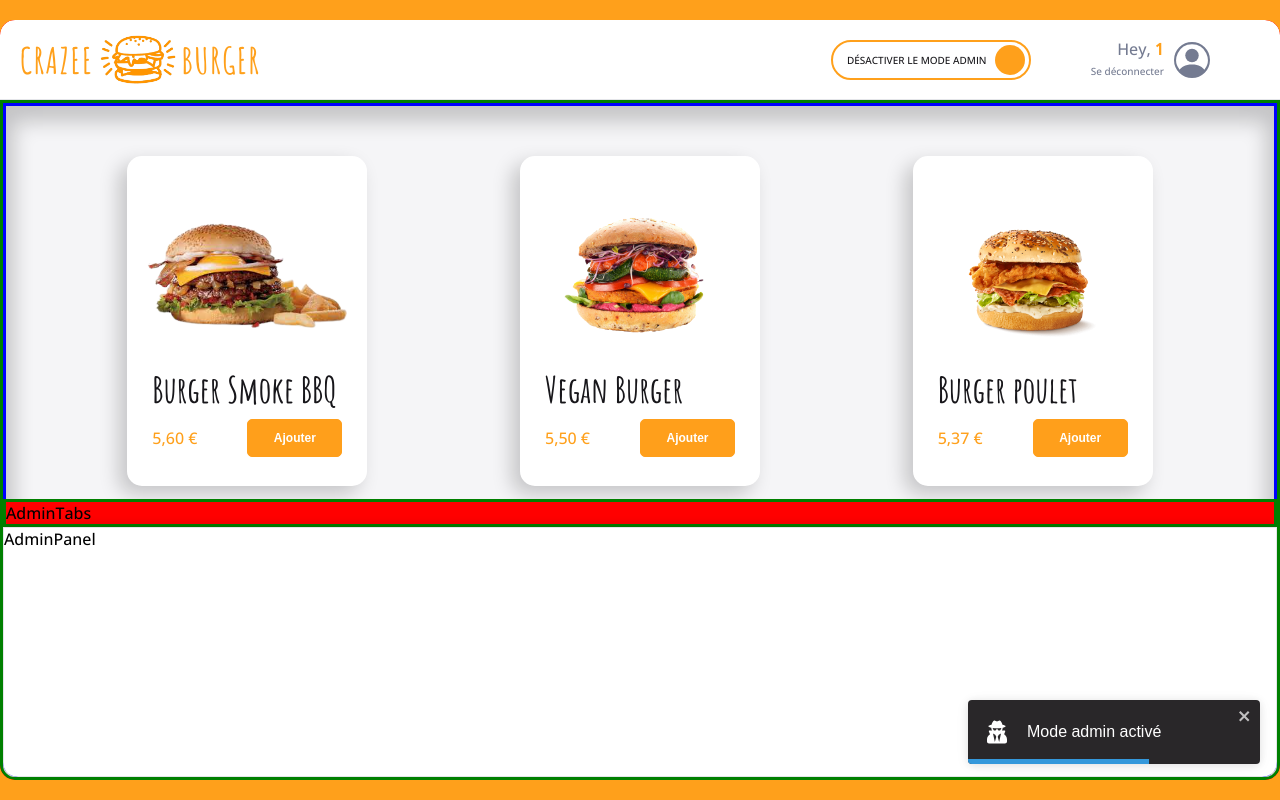
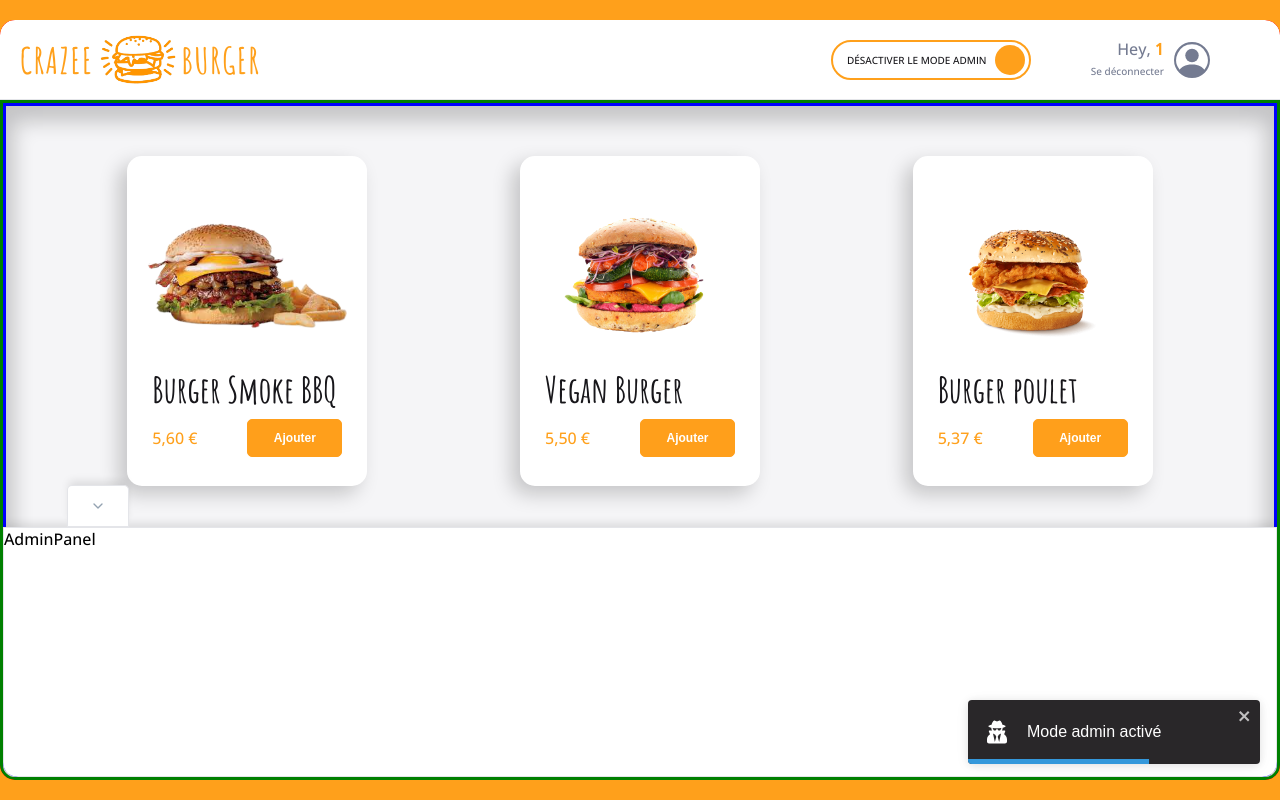
Before and after one commit to YoannDrx/crazee-burger, a React (Create React App) app: page /order/1 in a window 1280 px wide. Both pictures are taken after a click on the label 930 px from the left and 59 px from the top of the page. Built offline with nearby package versions, Linux system fonts and the light colour scheme; grey boxes are pictures that could not be loaded.

Commit message:
💄 F07 : ADMIN > Tabs > Tab > add style

```diff
--- a/src/components/pages/order/Main/Admin/Admin.js
+++ b/src/components/pages/order/Main/Admin/Admin.js
@@ -13,7 +13,6 @@
 }
 
 const AdminStyled = styled.div`
-            background: red;
             position: absolute;
             bottom: 0;
             right: 0;
--- a/src/components/pages/order/Main/Admin/AdminTabs.js
+++ b/src/components/pages/order/Main/Admin/AdminTabs.js
@@ -1,11 +1,14 @@
 import styled from 'styled-components';
+import Tab from '../../../../reusable-ui/Tab';
+import { FiChevronDown, FiChevronUp } from 'react-icons/fi'
 
 export default function AdminTabs() {
   return (
-    <AdminTabsStyled>AdminTabs</AdminTabsStyled>
+    <AdminTabsStyled>
+        <Tab Icon={<FiChevronDown/>}/>
+    </AdminTabsStyled>
   )
 }
 
 const AdminTabsStyled = styled.div`
-  border: 3px solid green;
 `;
--- /dev/null
+++ b/src/components/reusable-ui/Tab.js
@@ -0,0 +1,49 @@
+import styled from "styled-components";
+import { theme } from "../../theme";
+
+export default function Tab({ Icon }) {
+    return (
+        <TabStyled>
+            <div className="icon">{Icon}</div>
+        </TabStyled>
+    );
+}
+
+const TabStyled = styled.button`
+    background: ${theme.colors.white};
+    height: 43px;
+    padding: 0 22px;
+
+    cursor: pointer;
+
+    display: flex;
+    justify-content: center;
+    align-items: center;
+
+    position: relative;
+    left: 5%;
+    top: 1px;
+
+    // fonts
+    font-size: ${theme.fonts.size.P0};
+    color: ${theme.colors.greySemiDark};
+
+    //border
+    border-width: 1px 1px 2px 1px;
+    border-style: solid;
+    border-color: ${theme.colors.greyLight};
+    box-shadow: ${theme.shadows.subtle};
+
+    //border-radius
+    border-radius: ${theme.borderRadius.round};
+    border-bottom-left-radius: 0px;
+    border-bottom-right-radius: 0px;
+
+    :hover {
+        border-bottom: 2px solid ${theme.colors.white};
+    }
+
+    .icon{
+        display: flex;
+    }
+`;
--- a/src/index.css
+++ b/src/index.css
@@ -1,3 +1,7 @@
+*{
+  box-sizing: border-box;
+}
+
 body {
   margin: 0;
   -webkit-font-smoothing: antialiased;
```
